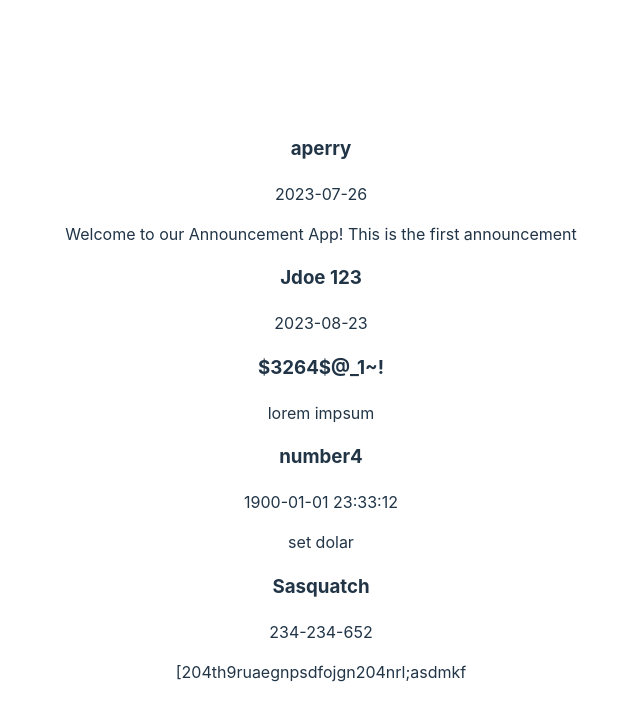
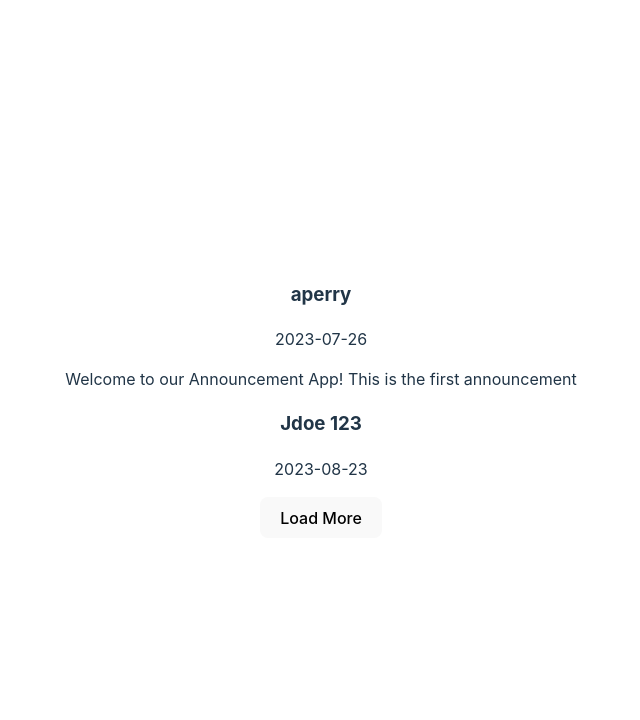
Before and after one commit to ajp1011/announcement-app, a Vue app: page / in a window 1280 px wide. Shown: the top 720 px of the page, without its empty margins (319-959 px from the left). Built offline with nearby package versions, Linux system fonts and the light colour scheme.

Commit message:
Adding in pagination

```diff
--- a/src/components/AnnouncementList.vue
+++ b/src/components/AnnouncementList.vue
@@ -1,17 +1,34 @@
 <template>
   <div>
-    <div v-for="announcement in displayAnnouncements" :key="announcement.id">
+    <div v-for="announcement in paginatedAnnouncements" :key="announcement.id">
       <Announcement :announcement="announcement" />
+    </div>
+    <div v-if="isPaginationNeeded">
+      <button @click="loadNextPage">Load More</button>
     </div>
   </div>
 </template>
 
 <script setup>
-import { defineProps, ref } from 'vue';
-// Import the announcement component
+import { defineProps, ref, computed } from 'vue';
 import Announcement from '@/components/Announcement.vue';
 
 const { announcements } = defineProps(['announcements']);
 
-const displayAnnouncements = ref(announcements);
+const page = ref(1);
+const pageSize = 2; // Adjust the number of announcements per page as needed
+
+const paginatedAnnouncements = computed(() => {
+  const startIndex = (page.value - 1) * pageSize;
+  const endIndex = page.value * pageSize;
+  return announcements.slice(startIndex, endIndex);
+});
+
+const isPaginationNeeded = computed(() => {
+  return page.value * pageSize < announcements.length;
+});
+
+const loadNextPage = () => {
+  page.value += 1;
+};
 </script>
```
